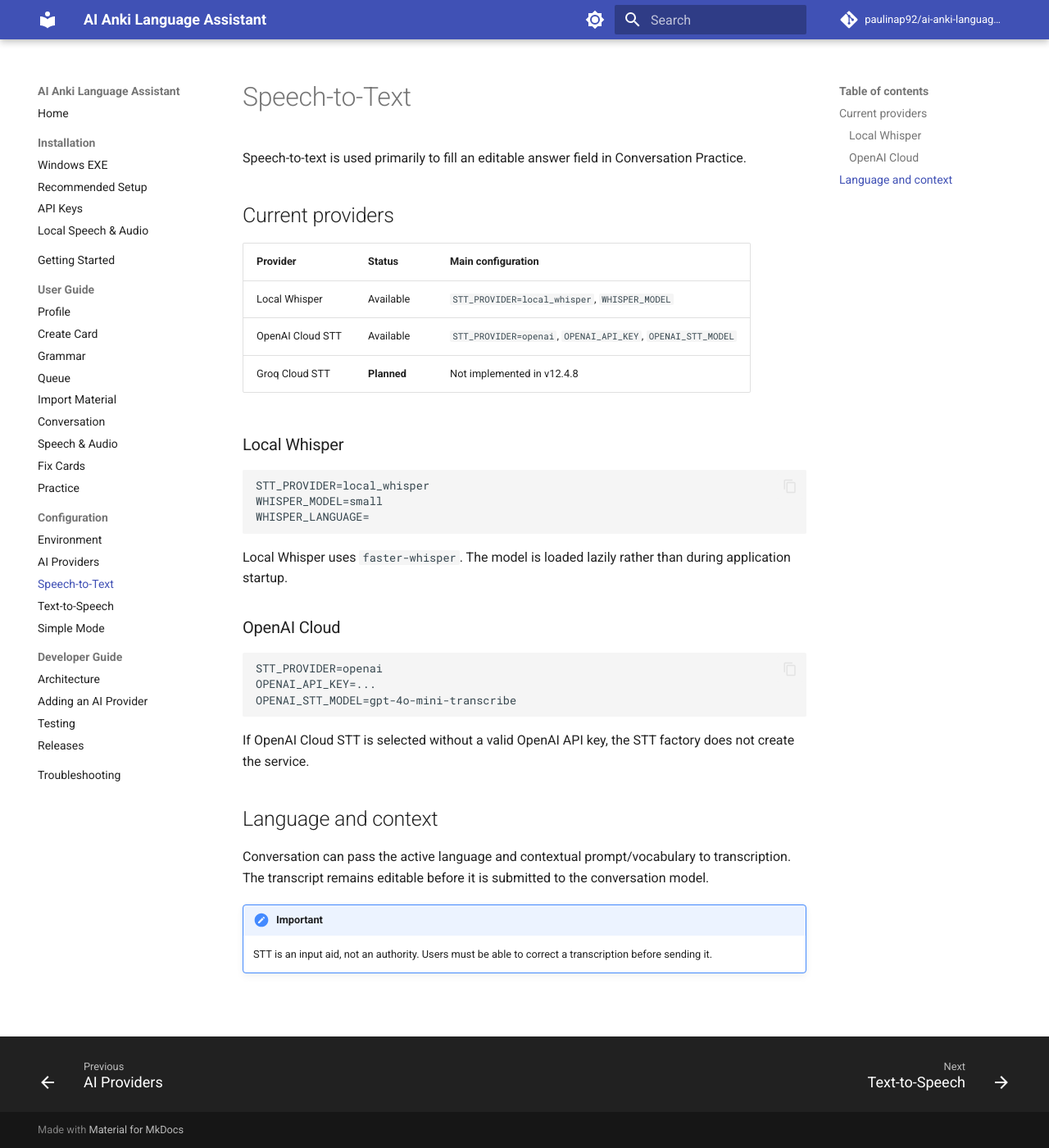
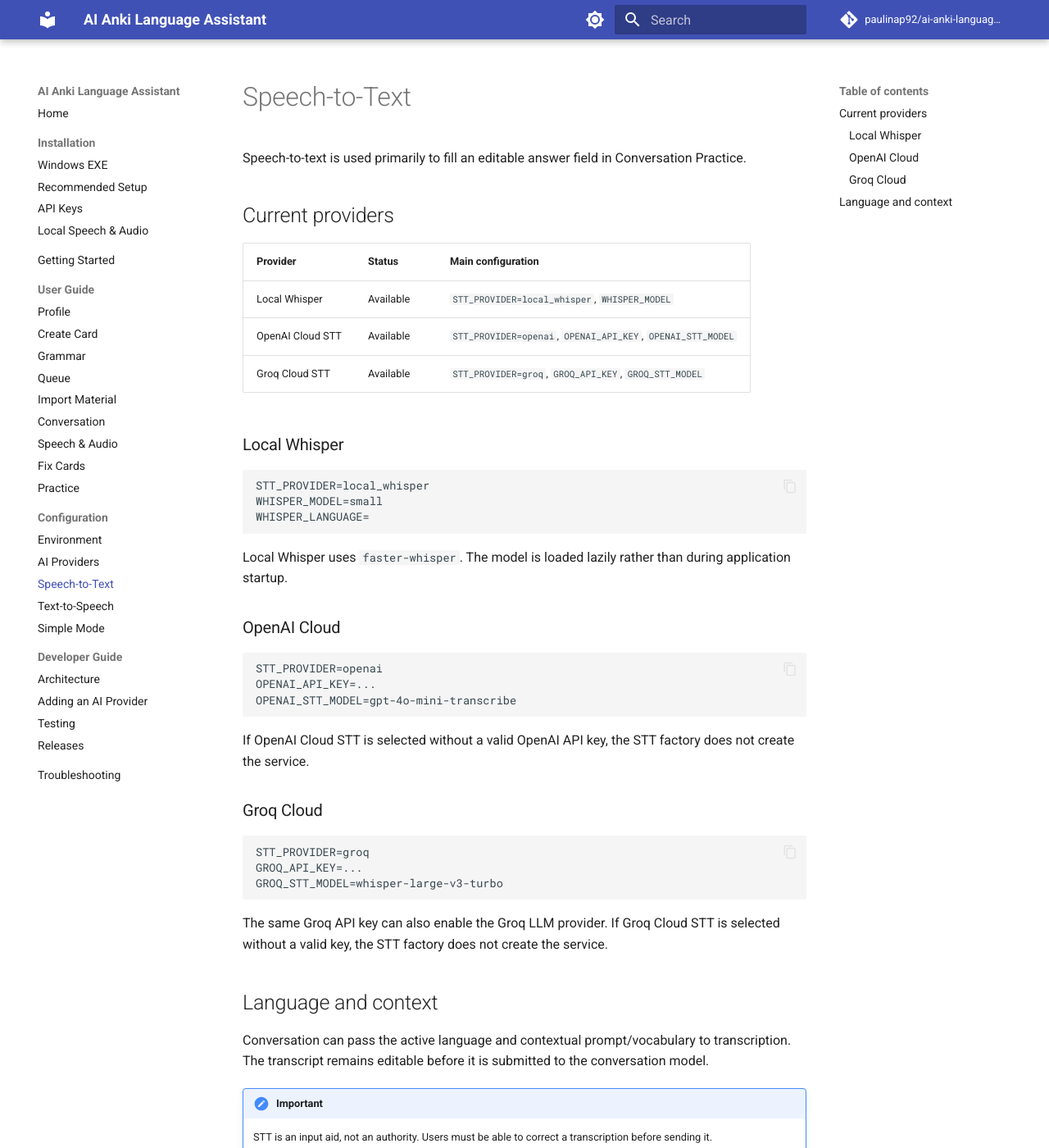
Before and after one commit to paulinap92/ai-anki-language-assistant, an MkDocs documentation site: the page built from docs/configuration/stt.md, in a window 1280 px wide and 1400 px high. Shown: the whole window at 82% size. Built offline with MkDocs 1.6.1 and Material for MkDocs 9.7.7, drawn with Linux system fonts in a browser that asks for light colours; comment, search, counter and statistics services are not loaded.

Commit message:
docs: document Groq Cloud STT in v13

````diff
--- a/docs/configuration/stt.md
+++ b/docs/configuration/stt.md
@@ -8,7 +8,7 @@ Speech-to-text is used primarily to fill an editable answer field in Conversatio
 |---|---|---|
 | Local Whisper | Available | `STT_PROVIDER=local_whisper`, `WHISPER_MODEL` |
 | OpenAI Cloud STT | Available | `STT_PROVIDER=openai`, `OPENAI_API_KEY`, `OPENAI_STT_MODEL` |
-| Groq Cloud STT | **Planned** | Not implemented in v12.4.8 |
+| Groq Cloud STT | Available | `STT_PROVIDER=groq`, `GROQ_API_KEY`, `GROQ_STT_MODEL` |
 
 ### Local Whisper
 
@@ -30,6 +30,16 @@ OPENAI_STT_MODEL=gpt-4o-mini-transcribe
 
 If OpenAI Cloud STT is selected without a valid OpenAI API key, the STT factory does not create the service.
 
+### Groq Cloud
+
+```env
+STT_PROVIDER=groq
+GROQ_API_KEY=...
+GROQ_STT_MODEL=whisper-large-v3-turbo
+```
+
+The same Groq API key can also enable the Groq LLM provider. If Groq Cloud STT is selected without a valid key, the STT factory does not create the service.
+
 ## Language and context
 
 Conversation can pass the active language and contextual prompt/vocabulary to transcription. The transcript remains editable before it is submitted to the conversation model.
````
